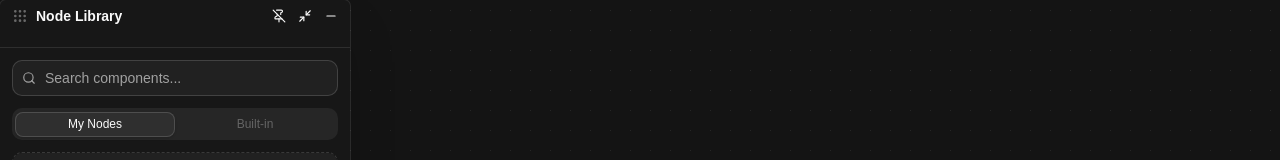
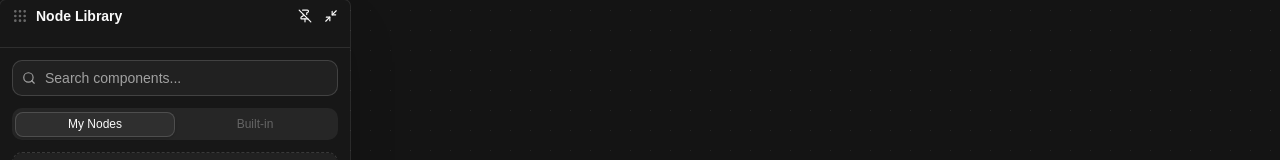
Before and after one commit to SaM-0777/hermes-workflows, a React (Vite) app: page / in a window 1280 px wide. Shown: the top 160 px of the page. Built offline with nearby package versions, Linux system fonts and the light colour scheme.

Commit message:
fix(ui): minimize create node widget

```diff
--- a/components/node-widget.tsx
+++ b/components/node-widget.tsx
@@ -74,6 +74,7 @@ export function NodeWidget({ onCreateNode, onAddNode }: NodeWidgetProps) {
     setPosition(next);
   }, []);
   const changeMode = useCallback((nextMode: WidgetMode) => {
+    if (nextMode === "compact") setView("library");
     setMode(nextMode);
   }, []);
 
@@ -188,12 +189,12 @@ export function NodeWidget({ onCreateNode, onAddNode }: NodeWidgetProps) {
               {mode === "expanded" ? "Compact view" : "Expanded view"}
             </TooltipContent>
           </Tooltip>
-          <Tooltip>
+          {/*<Tooltip>
             <TooltipTrigger onClick={() => changeMode("minimized")}>
               <Minus className="size-3.5" />
             </TooltipTrigger>
             <TooltipContent>Minimize</TooltipContent>
-          </Tooltip>
+          </Tooltip>*/}
           {/*<Tooltip>
             <TooltipTrigger>
               <Button
@@ -219,7 +220,7 @@ export function NodeWidget({ onCreateNode, onAddNode }: NodeWidgetProps) {
           )}
         >
           {mode === "compact" ? (
-            <div className="flex items-center gap-2 px-3">
+            <div className="flex items-center gap-2 p-3">
               <Button size="sm" className="flex-1" onClick={() => {}}>
                 <Plus className="size-3.5" />
                 Create
```
